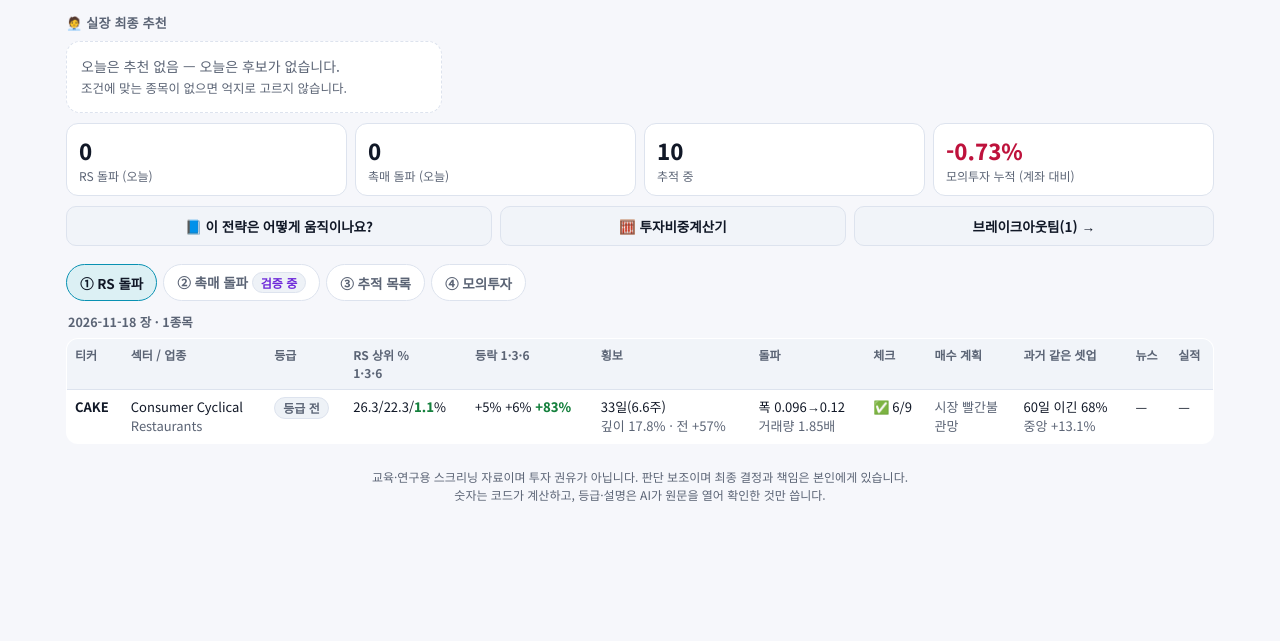
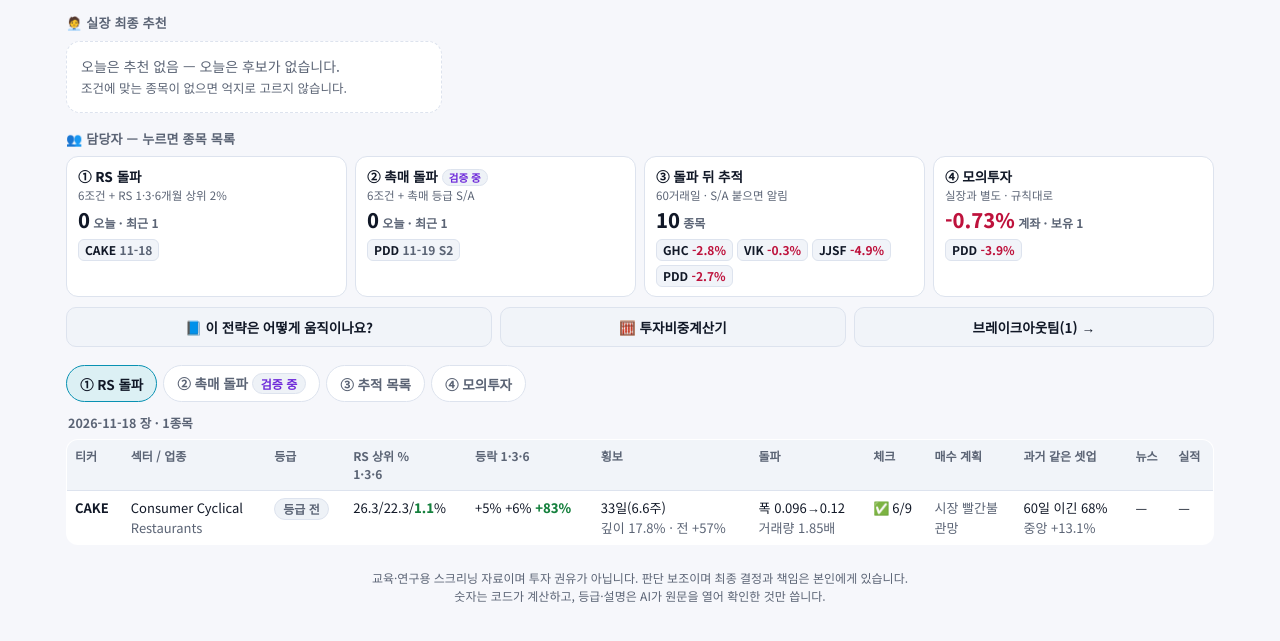
Before and after one commit to 305rhfueo-ui/breakout-team2, a plain HTML site: page index.html in a window 1280 px wide. Shown: the part 73-714 px from the top of the page. Drawn offline with Linux system fonts and the light colour scheme.

Commit message:
첫 화면에 담당자 카드 4개 — ① RS 돌파 · ② 촉매 돌파 · ③ 추적 · ④ 모의투자, 최근 종목 바로 보기

```diff
--- a/index.html
+++ b/index.html
@@ -35,6 +35,10 @@ header h1{font-size:18px;margin:0;font-weight:800;letter-spacing:-.3px}
 .tiles{display:grid;grid-template-columns:1fr 1fr;gap:8px;margin-top:10px}
 @media(min-width:720px){.tiles{grid-template-columns:repeat(4,1fr)}.picks{grid-template-columns:repeat(3,1fr)}}
 .tile{background:var(--card);border:1px solid var(--bd);border-radius:12px;padding:7px 11px}.tile .v{font-size:19px;font-weight:800}@media(min-width:720px){.tile{padding:10px 12px}.tile .v{font-size:22px}}.tile .l{font-size:12px;color:var(--dim)}
+.agents{display:grid;grid-template-columns:1fr 1fr;gap:8px}@media(min-width:720px){.agents{grid-template-columns:repeat(4,1fr)}}
+.ag{background:var(--card);border:1px solid var(--bd);border-radius:12px;padding:9px 11px;cursor:pointer;min-width:0}.ag .t{font-weight:800;font-size:13.5px;display:flex;gap:4px;align-items:center;flex-wrap:wrap}
+.ag .d{font-size:11.5px;color:var(--dim);line-height:1.35;margin-top:1px}.ag .v{font-size:20px;font-weight:800;margin-top:2px}.ag .v small{font-size:12px;color:var(--dim);font-weight:600}
+.ag .tks{display:flex;gap:4px;flex-wrap:wrap;margin-top:4px}.ag .t .chip{font-size:10.5px;padding:0 6px}.ag .tks>span{font-size:12px;font-weight:700;padding:1px 6px;border-radius:6px;background:var(--card2);border:1px solid var(--bd)}
 .links{display:flex;gap:8px;flex-wrap:wrap;margin-top:10px}
 .links a,.links button{flex:1 1 auto;text-align:center;text-decoration:none;color:var(--tx);background:var(--card2);border:1px solid var(--bd);border-radius:10px;padding:9px 10px;font-size:13.5px;font-weight:700;font-family:inherit;cursor:pointer}
 .tabs{display:flex;gap:6px;margin:18px 0 10px;overflow-x:auto;scrollbar-width:none}
@@ -81,7 +85,8 @@ ul.pl{margin:0;padding-left:18px;font-size:13.5px}ul.pl li{margin:3px 0}
 
 <div class="sec-t">🧑‍💼 실장 최종 추천</div>
 <div id="picks" class="picks"></div>
-<div class="tiles" id="tiles"></div>
+<div class="sec-t">👥 담당자 — 누르면 종목 목록</div>
+<div class="agents" id="agents"></div>
 <div class="links">
   <a href="strategy.html">📘 이 전략은 어떻게 움직이나요?</a>
   <button type="button" id="calcBtn">🧮 투자비중계산기</button>
@@ -127,9 +132,14 @@ function head(){
   $('picks').innerHTML=P.length?P.map(p=>`<div class="pick" data-tk="${esc(p.ticker)}"><div class="top">${String(p.tier).startsWith('★')?'<span class="chip star">★</span>':''}<b class="tk">${esc(p.ticker)}</b> ${gradeChips({grades:p.grades})} <span class="dim sm">${esc(p.tier)}</span></div>
     <div class="why">${esc((p.reasons||[])[0]||p.gradeSummary||'')}</div><div class="plan num">${planTxt(p.plan)}</div></div>`).join(''):`<div class="empty">오늘은 추천 없음${D.chief&&D.chief.note?` — ${esc(D.chief.note)}`:''}<br><span class="sm">조건에 맞는 종목이 없으면 억지로 고르지 않습니다.</span></div>`;
   const S=D.signals||[],ses=D.session,pp=D.paper||{};
-  const tile=(v,l)=>`<div class="tile"><div class="v num">${v}</div><div class="l">${l}</div></div>`;
-  $('tiles').innerHTML=tile(S.filter(x=>x.session===ses&&x.rs2).length,'RS 돌파 (오늘)')+tile(S.filter(x=>x.session===ses&&x.sa).length,'촉매 돌파 (오늘)')
-    +tile((D.track||[]).filter(t=>t.status==='active').length,'추적 중')+tile(`<span class="${pp.acctPct>0?'up':pp.acctPct<0?'dn':''}">${pct(pp.acctPct,2)}</span>`,'모의투자 누적 (계좌 대비)');
+  // 담당자 카드 — 오늘 종목 수 + 최근에 뽑은 종목 (누르면 그 탭으로)
+  const tk=(L,f)=>L.slice().sort((a,b)=>b.session.localeCompare(a.session)).slice(0,4).map(x=>`<span data-tk="${esc(x.ticker)}">${x.star?'★':''}${esc(x.ticker)} <span class="dim">${esc(x.session.slice(5))}${f?f(x):''}</span></span>`).join('')||'<span class="dim" style="border:0;background:none">아직 없음</span>';
+  const RS=S.filter(x=>x.rs2),CA=S.filter(x=>x.sa),TR=(D.track||[]).filter(t=>t.status==='active'),PO=(pp.positions||[]).filter(x=>x.open);
+  const ag=(tab,t,d,v,tks)=>`<div class="ag" data-tab-go="${tab}"><div class="t">${t}</div><div class="d">${d}</div><div class="v num">${v}</div><div class="tks">${tks}</div></div>`;
+  $('agents').innerHTML=ag('rs','① RS 돌파','6조건 + RS 1·3·6개월 상위 2%',`${RS.filter(x=>x.session===ses).length}<small> 오늘 · 최근 ${RS.length}</small>`,tk(RS))
+    +ag('cat','② 촉매 돌파 <span class="chip v">검증 중</span>','6조건 + 촉매 등급 S/A',`${CA.filter(x=>x.session===ses).length}<small> 오늘 · 최근 ${CA.length}</small>`,tk(CA,x=>x.grade&&x.grade.grades?' '+x.grade.grades.join(''):''))
+    +ag('track','③ 돌파 뒤 추적','60거래일 · S/A 붙으면 알림',`${TR.length}<small> 종목</small>`,TR.slice(-4).map(t=>`<span data-tk="${esc(t.ticker)}">${esc(t.ticker)} <span class="${t.retPct>0?'up':t.retPct<0?'dn':'dim'}">${pct(t.retPct,1)}</span></span>`).join('')||'<span class="dim">없음</span>')
+    +ag('paper','④ 모의투자','실장과 별도 · 규칙대로',`<span class="${pp.acctPct>0?'up':pp.acctPct<0?'dn':''}">${pct(pp.acctPct,2)}</span><small> 계좌 · 보유 ${PO.length}</small>`,PO.map(x=>`<span data-tk="${esc(x.ticker)}">${esc(x.ticker)} <span class="${x.retPct>0?'up':'dn'}">${pct(x.retPct,1)}</span></span>`).join('')||'<span class="dim">보유 없음</span>');
 }
 
 // 목록 — 휴대폰 카드 / 데스크톱 표
@@ -176,7 +186,7 @@ function render(){
   $('body').innerHTML=TAB==='rs'?list(S.filter(x=>x.rs2),'rs'):TAB==='cat'?list(S.filter(x=>x.sa),'cat')+'<div class="note">② 촉매 돌파는 지난 2년 재무 근사 검증에서 우위가 없었습니다(60일 중앙값 −2.5%). 3개월(2027-02 말)까지 기록만 쌓고 ①과 비교합니다.</div>':TAB==='track'?trackList():paperList();
 }
 document.querySelectorAll('#tabs button').forEach(b=>b.onclick=()=>{TAB=b.dataset.tab;store.set('t2tab',TAB);render();});
-document.addEventListener('click',e=>{const el=e.target.closest('[data-tk]');if(el&&!e.target.closest('a'))openTicker(el.dataset.tk);});
+document.addEventListener('click',e=>{const go=e.target.closest('[data-tab-go]');if(go&&!e.target.closest('[data-tk]')){TAB=go.dataset.tabGo;store.set('t2tab',TAB);render();$('tabs').scrollIntoView({behavior:'smooth'});return;}const el=e.target.closest('[data-tk]');if(el&&!e.target.closest('a'))openTicker(el.dataset.tk);});
 
 // 차트 — 하율 팝업 차트(캔들+20/50/200일선 · 거래량+50일 평균 · 볼린저 폭 · OBV)에 볼린저 밴드·횡보 띠·피벗·돌파일을 더했다
 function loadOhlc(t,cb){window.OHLC=window.OHLC||{};if(window.OHLC[t])return cb(window.OHLC[t]);const sc=document.createElement('script');sc.src=`data/ohlc/${String(t).replace(/[^A-Za-z0-9.\-]/g,'_')}.js`;sc.onload=()=>cb(window.OHLC[t]||null);sc.onerror=()=>cb(null);document.head.appendChild(sc);}
```
